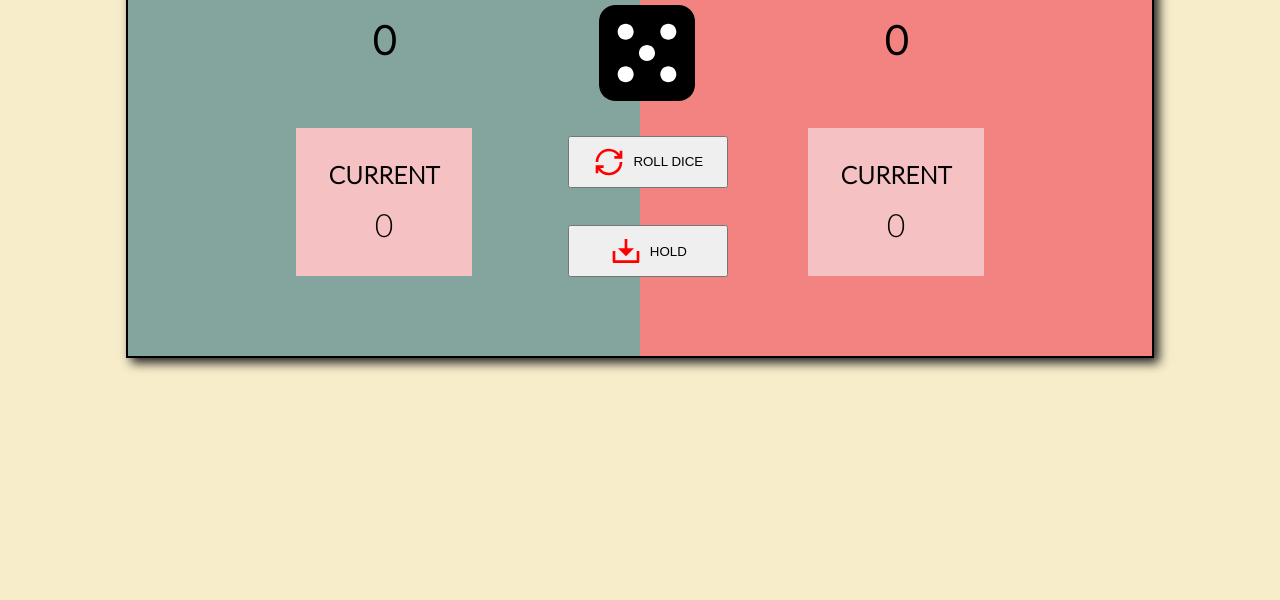
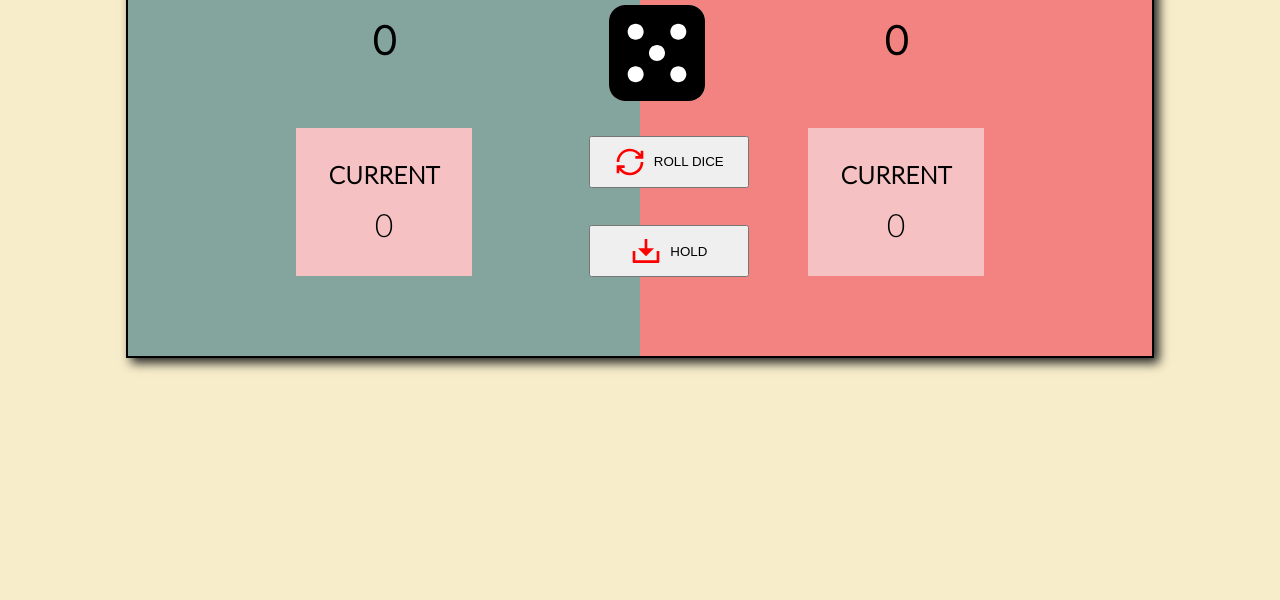
Before and after one commit to MiBau2012/Projet2-Studi-Bau, a plain HTML site: page index.html in a window 1280 px wide. Shown: the part 200-800 px from the top of the page. Drawn offline with Linux system fonts and the light colour scheme.

Commit message:
arrangements boutons

```diff
--- a/script.js
+++ b/script.js
@@ -1,8 +1,6 @@
 'use strict';
 
 //Sélection des éléments
-const player1pt0 = document.querySelector('.player1');
-const player2pt0 = document.querySelector('.player2');
 const totalScore1 = document.getElementById('total-score-player1');
 const totalScore2 = document.getElementById('total-score-player2');
 const tempScore1 = document.getElementById('temp-score-player1');
@@ -28,7 +26,6 @@ lose=0;
 if (globalScore1 >=100 || globalScore2 >=100) {
     initJeu();
                                             }
-
 
 //résultat aléatoire
 const dice = Math.trunc(Math.random()*6)+1;
@@ -89,7 +86,6 @@ if (globalScore1 >=100 || globalScore2 >=100) {
                          }
                         }
 
-
                      });
 
 
--- a/style.css
+++ b/style.css
@@ -87,14 +87,14 @@ body {
     position: absolute;
     align-items: center;
     justify-content: center;
-    left: 43%;
+    left: 45%;
     width: 10rem;
     padding: 0.5rem;
     cursor: pointer;
 }
 .dice {
     position: absolute;
-    left: 46%;
+    left: 47%;
     top: 33%;
     width: 6rem;
     height: 6rem;
```
Lines whose indentation alone changed are shown as unchanged.
